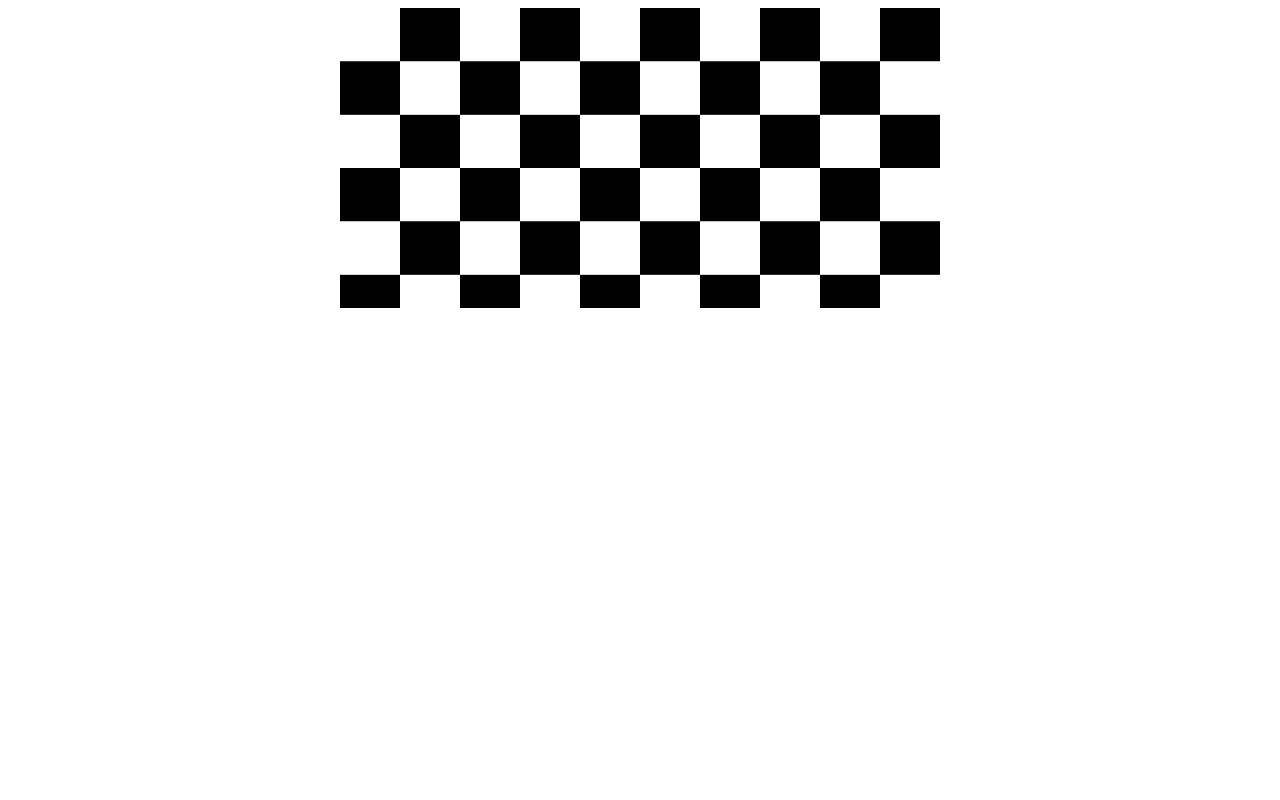
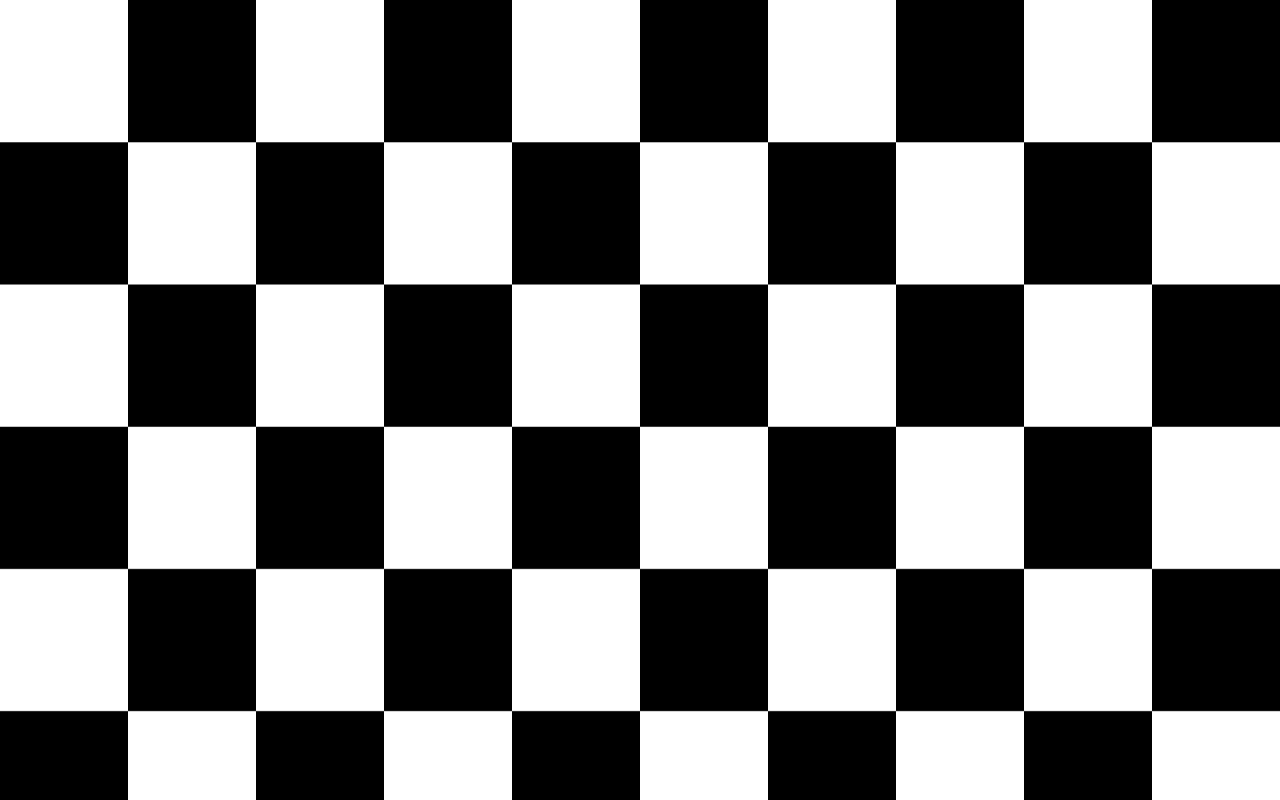
Before and after one commit to SwS20/sws00.io, a plain HTML site: page index.html in a window 1280 px wide. Drawn offline with nearby package versions, Linux system fonts and the light colour scheme.

Commit message:
Update index.html

```diff
--- a/index.html
+++ b/index.html
@@ -8,9 +8,12 @@
     <link rel="stylesheet" href="https://unpkg.com/swiper/swiper-bundle.css">
     <script src="https://unpkg.com/swiper/swiper-bundle.js"> </script>
     <style>
+        *{
+            margin: 0;
+        }
         .swiper {
-            width: 600px;
-            height: 300px;
+            width: 100%;
+            height: 100vh;
         }
         img{
             width: 100%;
@@ -31,11 +34,17 @@
         </div>
     </div>
     <script>
-        var mySwiper = new Swiper('.swiper', {
+        let mySwiper = new Swiper('.swiper', {
             direction: 'horizontal',
             loop: true,
             autoplay:{
                 delay:1000
+            },
+            allowTouchMove:false,
+            // parallax:false,
+            effect:'fade',
+            fadeEffect:{
+                crossFade:true
             }
         })
     </script>
```
